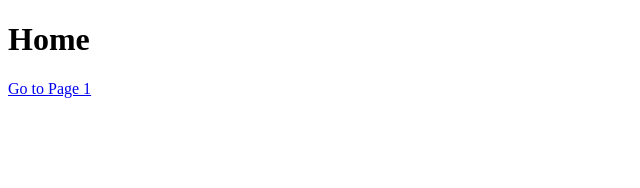
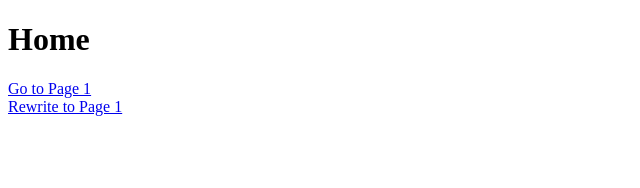
Before and after one commit to hrishikesh-k/zd-406092, a Next.js app: page / in a window 1280 px wide. Shown: the top 188 px of the page, without its empty margins (0-640 px from the left). Built offline with nearby package versions, Linux system fonts and the light colour scheme.

Commit message:
Add files via upload

```diff
--- a/app/page.tsx
+++ b/app/page.tsx
@@ -5,6 +5,8 @@ export default function() {
     <>
       <h1>Home</h1>
       <Link href="/page-1">Go to Page 1</Link>
+      <br/>
+      <Link href="/rewrite">Rewrite to Page 1</Link>
     </>
   )
 }
```
